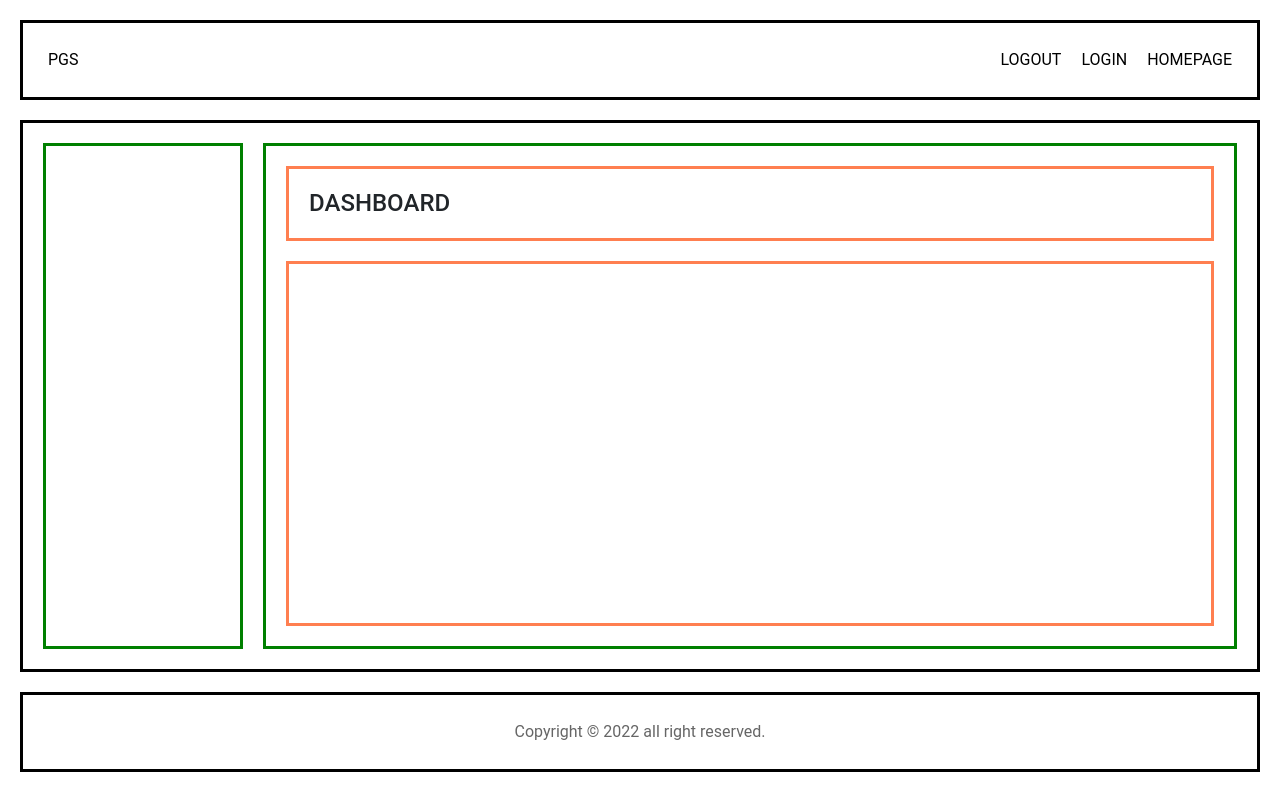
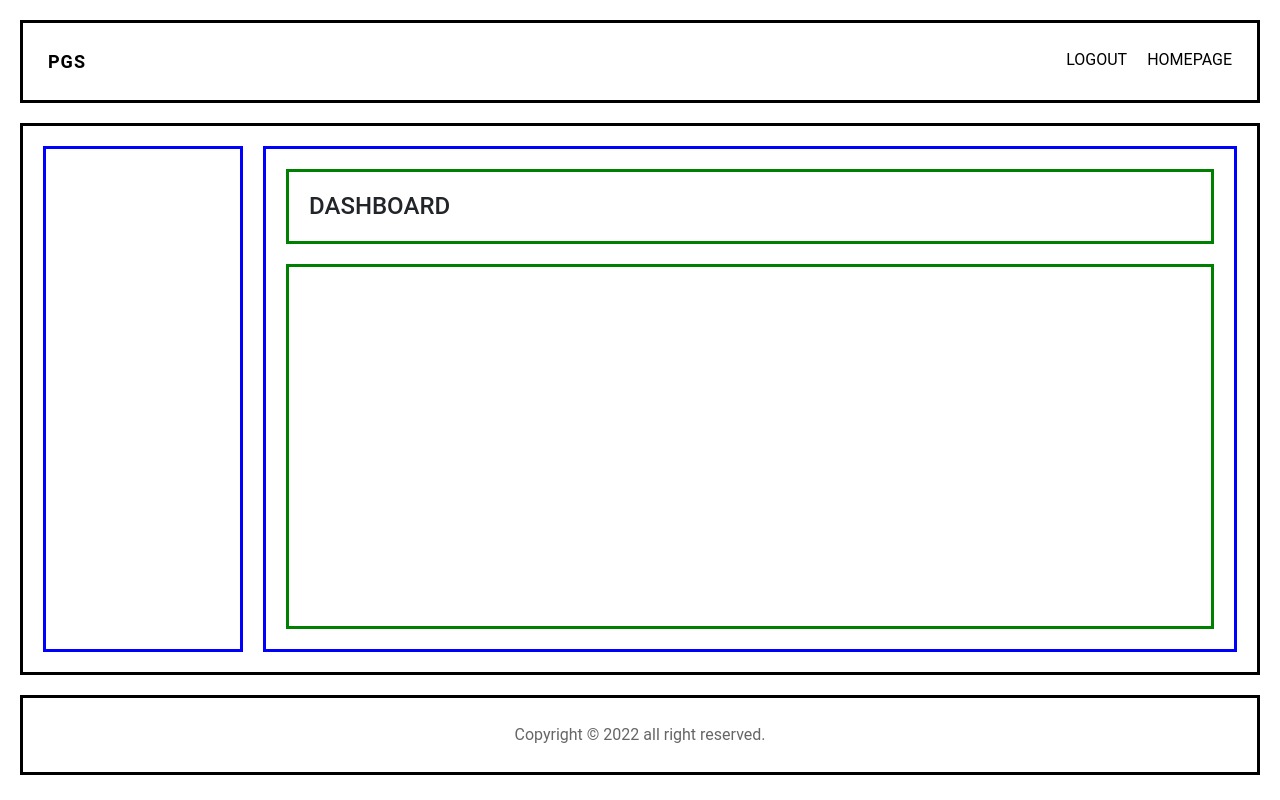
Before and after one commit to touzaelhassan/PGS-PHP-OOP, a PHP site: page /admin/index.php in a window 1280 px wide. Run offline with PHP 8.4, Linux system fonts and the light colour scheme; the visitor is signed in with stand-in values (Sample User, id 1).

Commit message:
adding some styles to the header

```diff
--- a/admin/classes/database.php
+++ b/admin/classes/database.php
@@ -12,7 +12,7 @@ class Database
   // Database Connection Method
   public function open_database_connection()
   {
-    $this->connection = new mysqli('localhost', 'root', '', 'photo_gallery');
+    $this->connection = new mysqli('localhost', 'root', '', 'photo_gallery_system');
   }
 
   // Database Query Method
--- a/admin/css/style.css
+++ b/admin/css/style.css
@@ -29,6 +29,9 @@ a {
 
 .logo {
   flex: 1;
+  font-size: 18px;
+  font-weight: 600;
+  letter-spacing: 1px;
 }
 /* End Header Section */
 
@@ -66,7 +69,7 @@ a {
 
 /* Start Sidebar Section */
 .sidebar {
-  border: 3px solid green;
+  border: 3px solid blue;
   padding: 20px;
 
   width: 200px;
@@ -80,19 +83,19 @@ a {
   display: flex;
   flex-direction: column;
   gap: 20px;
-  border: 3px solid green;
+  border: 3px solid blue;
   padding: 20px;
 }
 
 .dashboard__title {
   margin-bottom: 0;
-  border: 3px solid coral;
+  border: 3px solid green;
   padding: 20px;
 }
 
 .dashboard__content {
   flex: 1;
-  border: 3px solid coral;
+  border: 3px solid green;
   padding: 20px;
 }
 
--- a/admin/includes/header.php
+++ b/admin/includes/header.php
@@ -1,8 +1,11 @@
   <header class="header">
     <div class="header__content">
       <div class="logo"><a href="../index.php">PGS</a></div>
-      <div class="admin__link"><a href="./logout.php">LOGOUT</a></div>
-      <div class="admin__link"><a href="./login.php">LOGIN</a></div>
+      <?php if (isset($_SESSION["user_id"])) { ?>
+        <div class="admin__link"><a href="./logout.php">LOGOUT</a></div>
+      <?php } else { ?>
+        <div class="admin__link"><a href="./login.php">LOGIN</a></div>
+      <?php } ?>
       <div class="home__page__link"><a href="../index.php">HOMEPAGE</a></div>
     </div>
   </header>
--- a/admin/login.php
+++ b/admin/login.php
@@ -20,12 +20,10 @@ if (isset($_POST["login"])) {
 
 ?>
 
-
 <?php include "./includes/header.php" ?>
 
 <section class="login">
   <form action="login.php" method="POST" class="login__form">
-
     <div class="form__title">
       <h2 class="mb-4 text-center">LOGIN</h2>
     </div>
--- a/css/style.css
+++ b/css/style.css
@@ -29,6 +29,12 @@ a:hover {
   display: flex;
   gap: 20px;
   padding: 25px;
+}
+
+.logo {
+  font-size: 18px;
+  font-weight: 600;
+  letter-spacing: 1px;
 }
 
 .navigation {
```
Also changed, not shown: includes/header.php (+5 -2 lines).
